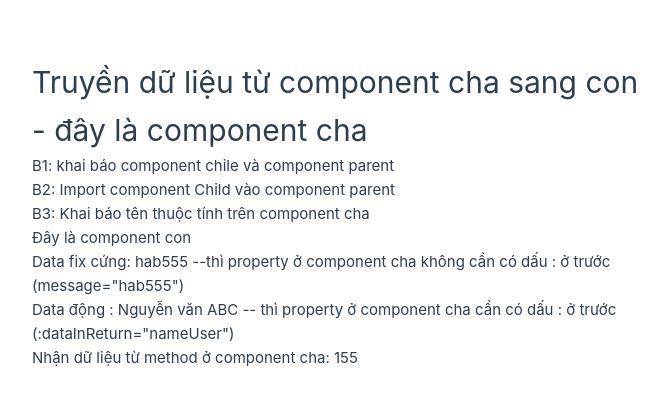
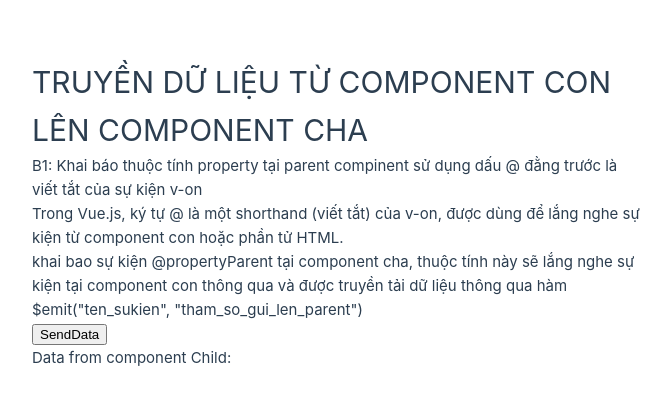
Before and after one commit to laptrinh678/vue3, a Vue app: page / in a window 1280 px wide. Shown: the part 186-590 px from the top of the page, without its empty margins (0-671 px from the left). Built offline with nearby package versions, Linux system fonts and the light colour scheme; what @yeger/vue-masonry-wall would draw is missing.

Commit message:
truyen du lieu tu component con len parent component

```diff
--- a/src/components/parent-child-component/Child.vue
+++ b/src/components/parent-child-component/Child.vue
@@ -1,18 +1,16 @@
 <template>
     <div>
-        <p>Đây là component con</p>
-        <p>Data fix cứng: {{ message }} --thì property ở component cha không cần có dấu : ở trước (message="hab555") </p>
-        <p>Data động : {{ dataInReturn }} -- thì property ở component cha cần có dấu : ở trước (:dataInReturn="nameUser")</p>
-        <p>Nhận dữ liệu từ method ở component cha: {{ userAge }}</p>
+       <button @click="sendMessage()">SendData</button>
     </div>
 </template>
 <script>
 export default {
-    // cần khai báo các props ở đây, và định kiểu dữ liệu thì mới hiển thị được
-    props: {
-        message: String,
-        dataInReturn: String,
-        userAge: String
+  methods:{
+    sendMessage() {
+       // hàm emit sẽ nhận 2 tham số là property tại component cha và dữ liệu của component con muốn gửi lên component cha
+        this.$emit("propertyParent", "data : nguyen van a");
     }
+  }
+
 }
 </script>
--- a/src/components/parent-child-component/Parent.vue
+++ b/src/components/parent-child-component/Parent.vue
@@ -1,10 +1,15 @@
 <template>
     <div>
-         <h1>Truyền dữ liệu từ component cha sang con - đây là component cha</h1>
-         <p>B1: khai báo component chile và component parent </p>
-         <p>B2: Import component Child vào component parent </p>
-         <p>B3: Khai báo tên thuộc tính trên component cha</p>
-         <Child message="hab555"  :dataInReturn="nameUser" :userAge="setAge()"/>
+         <h1>TRUYỀN DỮ LIỆU TỪ COMPONENT CON LÊN COMPONENT CHA</h1>
+         <p>B1: Khai báo thuộc tính property tại parent compinent sử dụng dấu @ đằng trước là viết tắt của sự kiện v-on</p>
+         <p>Trong Vue.js, ký tự @ là một shorthand (viết tắt) của v-on, được dùng để lắng nghe sự kiện từ component con hoặc phần tử HTML.</p>
+         <p>
+            khai bao sự kiện  @propertyParent tại component cha, thuộc tính này sẽ lắng nghe sự kiện tại component con thông qua và được
+          truyền tải dữ liệu thông qua hàm $emit("ten_sukien", "tham_so_gui_len_parent")
+         </p>
+
+         <Child @propertyParent="getDataInChild"/>
+         <p>Data from component Child: {{ message }}</p>
     </div>
 </template>
 <script>
@@ -13,16 +18,16 @@ export default {
     components: {
         Child
     },
-    data () {
+    data() {
         return {
-            nameUser : 'Nguyễn văn ABC',
-            age: 15
+            message : null
         }
-
     },
     methods: {
-        setAge(){
-            return 155;
+        // function này sẽ nhận dữ liệu thông qua event propertyParent và xử lý để thay đổi dữ liệu tại component cha
+        getDataInChild (dataFromChild) {
+            console.log(dataFromChild);
+            this.message = dataFromChild
         }
     }
 }
```
